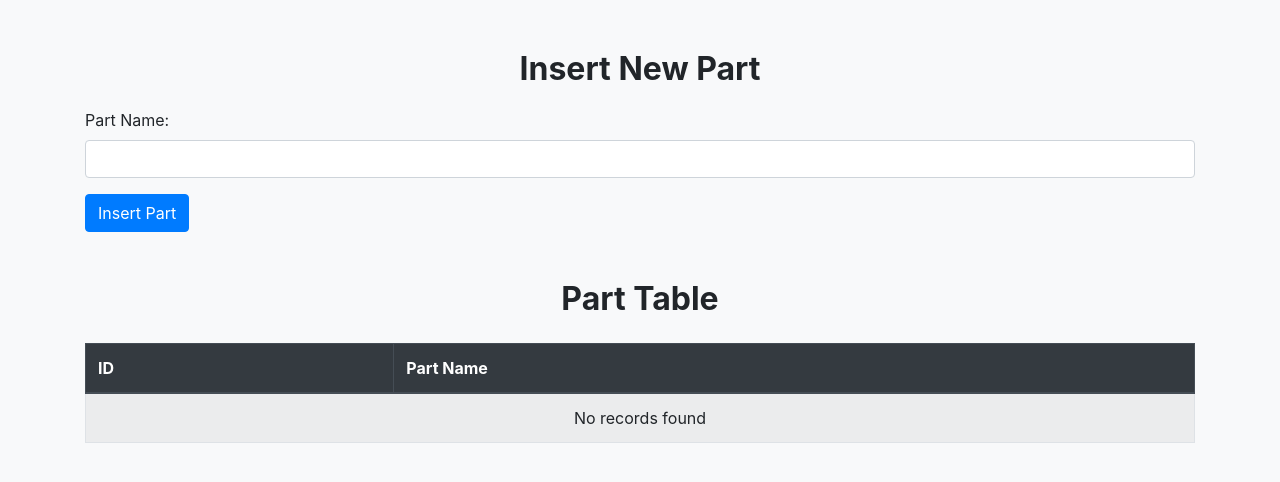
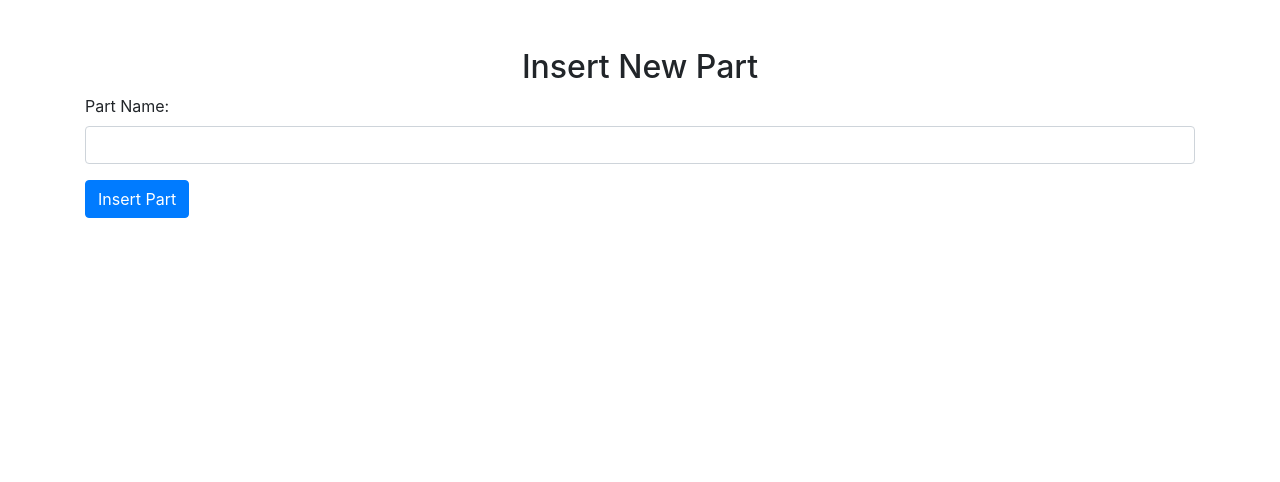
Before and after one commit to hafizullah123/E-library-update, a PHP site: page /part.php in a window 1280 px wide. Shown: the top 482 px of the page. Run offline with PHP 8.4, Linux system fonts and the light colour scheme; data that the repository does not hold is empty.

Commit message:
i add the separate part in book pysical library

```diff
--- a/part.php
+++ b/part.php
@@ -38,24 +38,10 @@ if ($_SERVER["REQUEST_METHOD"] == "POST") {
     <title>Insert Part</title>
     <!-- Bootstrap CSS -->
     <link href="https://stackpath.bootstrapcdn.com/bootstrap/4.5.2/css/bootstrap.min.css" rel="stylesheet">
-    <style>
-        body {
-            background-color: #f8f9fa;
-        }
-
-        .container {
-            margin-top: 50px;
-        }
-
-        h2 {
-            font-weight: bold;
-            margin-bottom: 20px;
-        }
-    </style>
 </head>
 <body>
 
-<div class="container">
+<div class="container mt-5">
     <h2 class="text-center">Insert New Part</h2>
 
     <!-- Form to Insert Part -->
@@ -66,36 +52,6 @@ if ($_SERVER["REQUEST_METHOD"] == "POST") {
         </div>
         <button type="submit" class="btn btn-primary">Insert Part</button>
     </form>
-
-    <!-- Display Inserted Parts -->
-    <h2 class="text-center mt-5">Part Table</h2>
-    <table class="table table-bordered table-striped mt-4">
-        <thead class="thead-dark">
-            <tr>
-                <th>ID</th>
-                <th>Part Name</th>
-            </tr>
-        </thead>
-        <tbody>
-        <?php
-        // Query to fetch data from part table
-        $sql = "SELECT id, part_name FROM part";
-        $result = $conn->query($sql);
-
-        if ($result->num_rows > 0) {
-            // Output data of each row
-            while($row = $result->fetch_assoc()) {
-                echo "<tr>
-                        <td>" . $row["id"] . "</td>
-                        <td>" . $row["part_name"] . "</td>
-                      </tr>";
-            }
-        } else {
-            echo "<tr><td colspan='2' class='text-center'>No records found</td></tr>";
-        }
-        ?>
-        </tbody>
-    </table>
 </div>
 
 <!-- Bootstrap JS and dependencies -->
```
